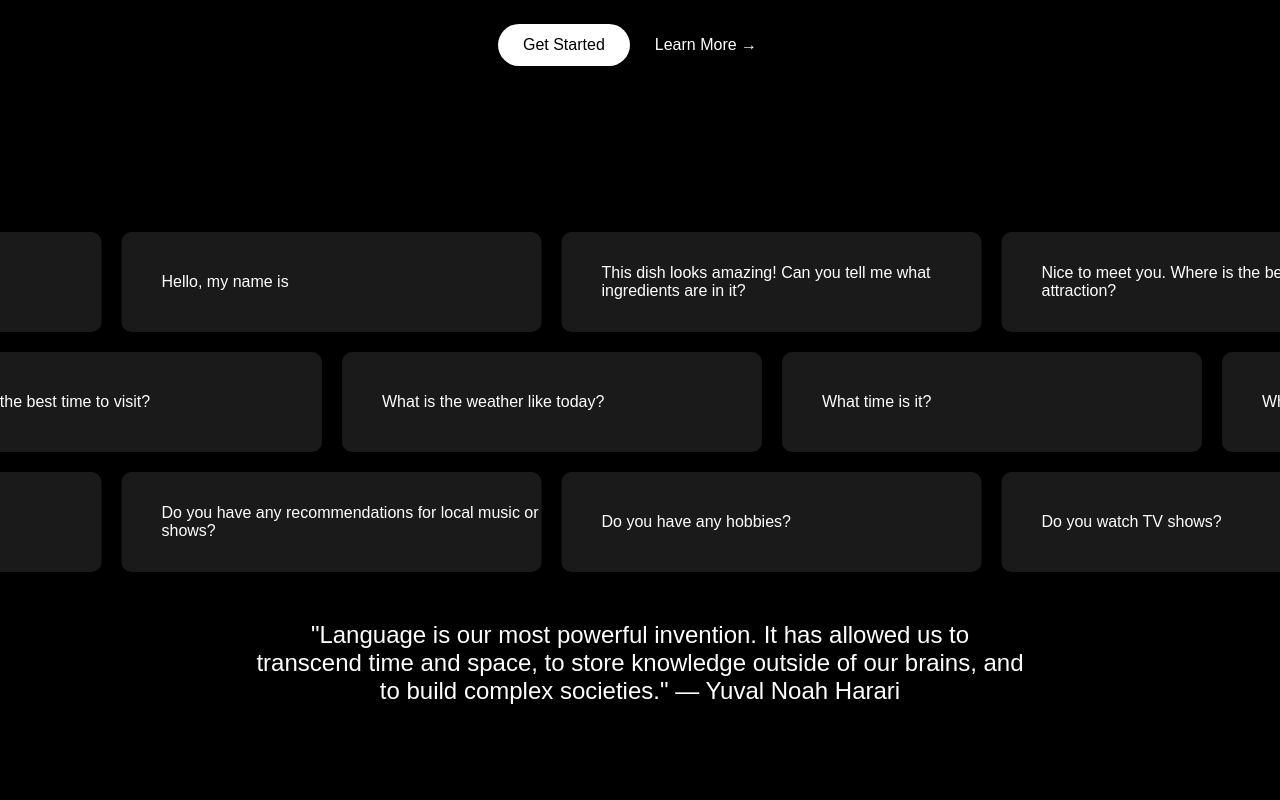
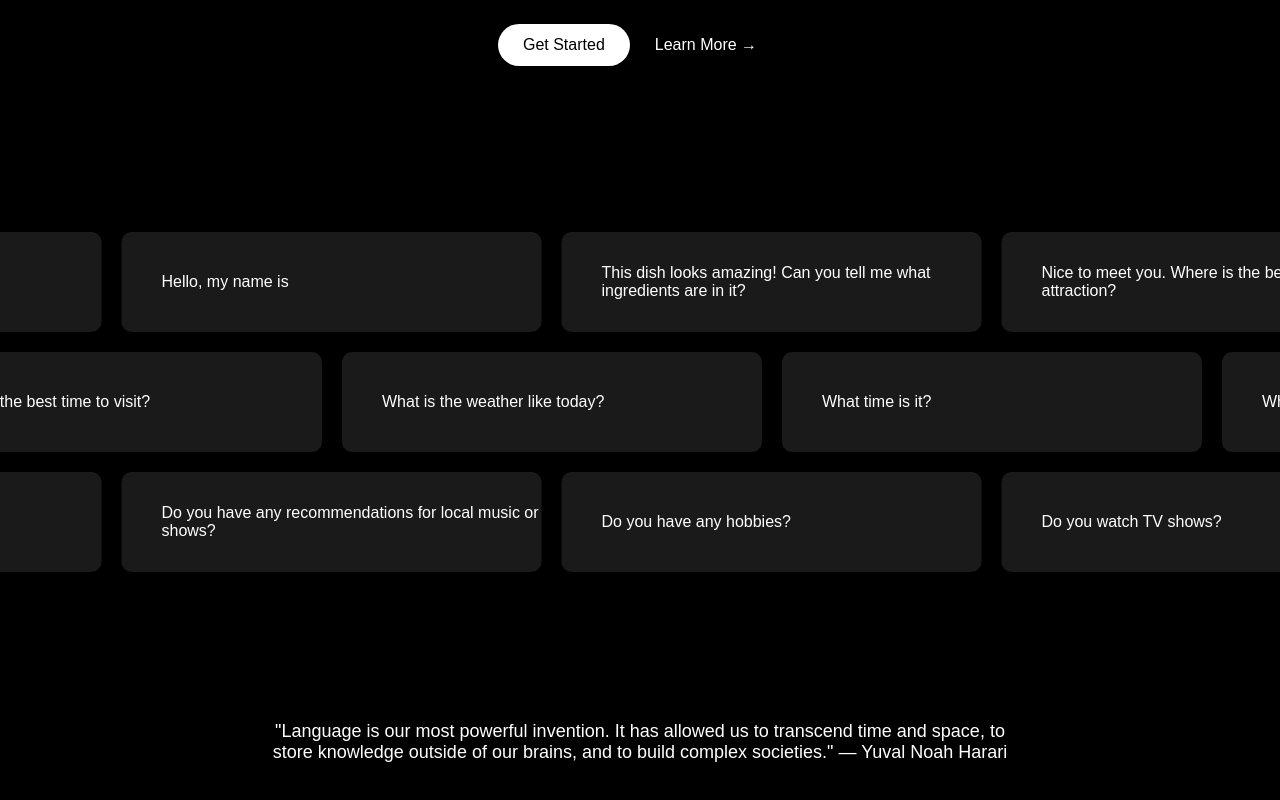
Before and after one commit to schofield-paul/hanzi, a React (Create React App) app: page / in a window 1280 px wide. Shown: the part 425-1225 px from the top of the page. Before the commit the page ends 1203 px from the top, so only its background shows below. Built offline with nearby package versions, Linux system fonts and the light colour scheme.

Commit message:
styling on homepage quote text

```diff
--- a/src/components/Quote/Quote.module.css
+++ b/src/components/Quote/Quote.module.css
@@ -4,15 +4,16 @@
   align-items: center;
   width: 100vw;
   max-width: 100%;
-  margin: 0;
+  margin-top: 100px;
+  margin-bottom: 40px;
   padding: 0;
   background: black;
 }
 
 .quoteText {
   font-family: "Microsoft Sans Serif", Arial, sans-serif;
-  font-size: 24px;
-  font-weight: 300;
+  font-size: 18px;
+  font-weight: 200;
   color: #ffffff;
   margin-top: 20px;
   max-width: 60%;
```
